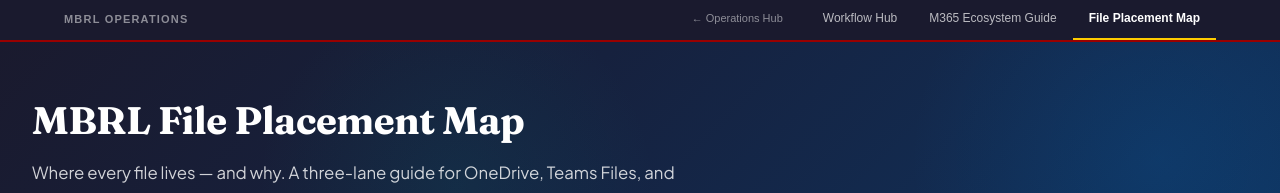
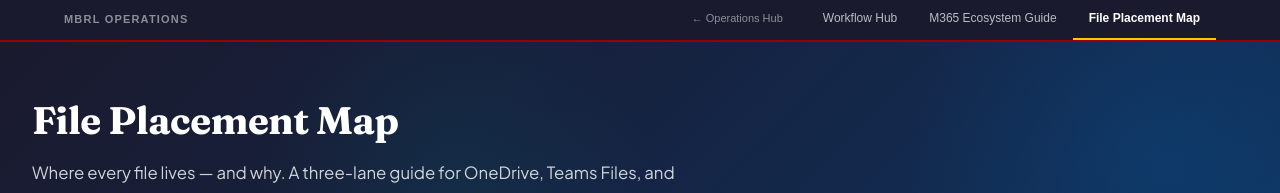
Before and after one commit to usc-marshall-behavioral-lab/file-placement-map, a plain HTML site: page index.html in a window 1280 px wide. Shown: the top 193 px of the page. Drawn offline with Linux system fonts and the light colour scheme.

Commit message:
Add files via upload

```diff
--- a/index.html
+++ b/index.html
@@ -3,7 +3,7 @@
 <head>
 <meta charset="UTF-8">
 <meta name="viewport" content="width=device-width, initial-scale=1.0">
-<title>MBRL — File Placement Map</title>
+<title>File Placement Map</title>
 <link href="https://fonts.googleapis.com/css2?family=Plus+Jakarta+Sans:wght@400;500;600;700;800&family=Fraunces:wght@400;600;700&display=swap" rel="stylesheet">
 <style>
 :root {
@@ -564,7 +564,7 @@ body {
       <a href="https://usc-marshall-behavioral-lab.github.io/operations-workflow-hub" class="global-nav-link back-link">← Operations Hub</a>
       <a href="https://usc-marshall-behavioral-lab.github.io/operations-workflow-hub" class="global-nav-link">Workflow Hub</a>
       <a href="https://usc-marshall-behavioral-lab.github.io/m365-ecosystem-guide" class="global-nav-link">M365 Ecosystem Guide</a>
-      <a href="https://usc-marshall-behavioral-lab.github.io/file-placement-hub" class="global-nav-link active">File Placement Map</a>
+      <a href="https://usc-marshall-behavioral-lab.github.io/file-placement-map/" class="global-nav-link active">File Placement Map</a>
     </div>
   </div>
 </div>
@@ -572,7 +572,7 @@ body {
 <!-- ════════════════ HEADER ════════════════ -->
 <header class="header">
   <div class="header-inner">
-    <h1>MBRL File Placement Map</h1>
+    <h1>File Placement Map</h1>
     <p>Where every file lives — and why. A three-lane guide for OneDrive, Teams Files, and SharePoint across all MBRL operations.</p>
     <div class="badge-row">
       <span class="badge od"><span class="dot"></span>OneDrive — Your Workbench</span>
@@ -1099,7 +1099,7 @@ body {
         <div class="folder-group">
           <div class="folder-header" onclick="toggleFolder(this)">
             <span class="folder-icon">⚙️</span>
-            <span class="folder-name">Operations & Systems Documentation</span>
+            <span class="folder-name">Operations & Workflow Hub</span>
             <span class="folder-count">3</span>
             <span class="folder-chevron">▶</span>
           </div>
@@ -1328,7 +1328,7 @@ body {
 </section>
 
 <div style="text-align:center; padding: 1.5rem; font-size: 0.72rem; color: var(--text-light);">
-  MBRL File Placement Map · Marshall Behavioral Research Lab · USC Marshall School of Business · Updated February 2026
+  File Placement Map · Marshall Behavioral Research Lab · USC Marshall School of Business · Updated February 2026
 </div>
 
 <script>
```
